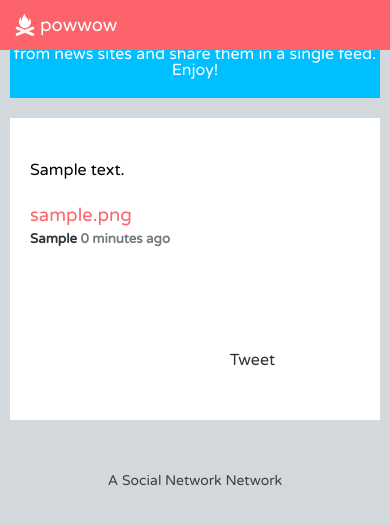
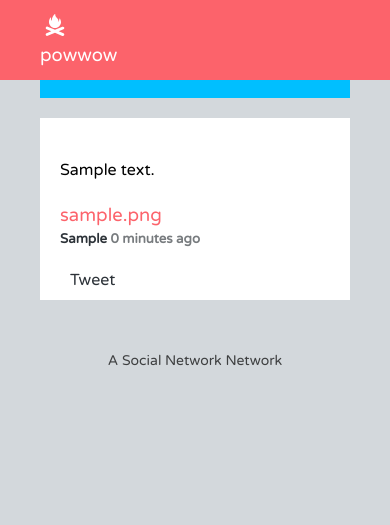
Before and after one commit to owenwillis/powwow, a Django app: template powwows/templates/powwows/post_list.html in a window 390 px wide. Shown: the top 525 px of the page. Run offline with Django 3.2, Linux system fonts and the light colour scheme; the template is opened without the code that fills it: values that come from a table or form of the project are taken from there, others are empty; tables that the repository leaves empty hold one stand-in row (values such as "Sample post"); some libraries are stand-ins or nearby versions.

Commit message:
try 2 on fixing mobile

```diff
--- a/powwows/static/css/powwow.css
+++ b/powwows/static/css/powwow.css
@@ -319,6 +319,12 @@ border-bottom: 20px solid #D3D8DC;
 margin:0 auto;
 
 }
+.post{
+  max-width: 800px;
+  padding: 0 20px;
+  margin: 0 auto;
+  transition: .35s linear;
+}
 
 /*Media Queries*/
 @media (max-width: 728px) {
@@ -333,10 +339,9 @@ margin:0 auto;
     width: 100%;
   }
   .row {
-    padding: 0 10px;
+
 }
 
 .post {
-    white-space: pre;
-    width: 50%;
+    padding: 0 10px;
 }
--- a/powwows/templates/powwows/layout.html
+++ b/powwows/templates/powwows/layout.html
@@ -42,14 +42,7 @@
 
         </header>
 
-        <div id="fb-root"></div>
-<script>(function(d, s, id) {
-  var js, fjs = d.getElementsByTagName(s)[0];
-  if (d.getElementById(id)) return;
-  js = d.createElement(s); js.id = id;
-  js.src = "//connect.facebook.net/en_US/sdk.js#xfbml=1&version=v2.6&appId=1721705068104461";
-  fjs.parentNode.insertBefore(js, fjs);
-}(document, 'script', 'facebook-jssdk'));</script>
+
 
 
 
--- a/powwows/templates/powwows/post_list.html
+++ b/powwows/templates/powwows/post_list.html
@@ -33,7 +33,7 @@
 
             {% for post in posts %}
                	<article>
-               	<div class="row">
+               	<div class="post">
                     <p>{{ post.text|linebreaks }}</p>
                     <h4>{{ post.poster }} </h4>
                     <h5><a target="_blank" href="{{ post.link }}">{{ post.source }}</a>
```
